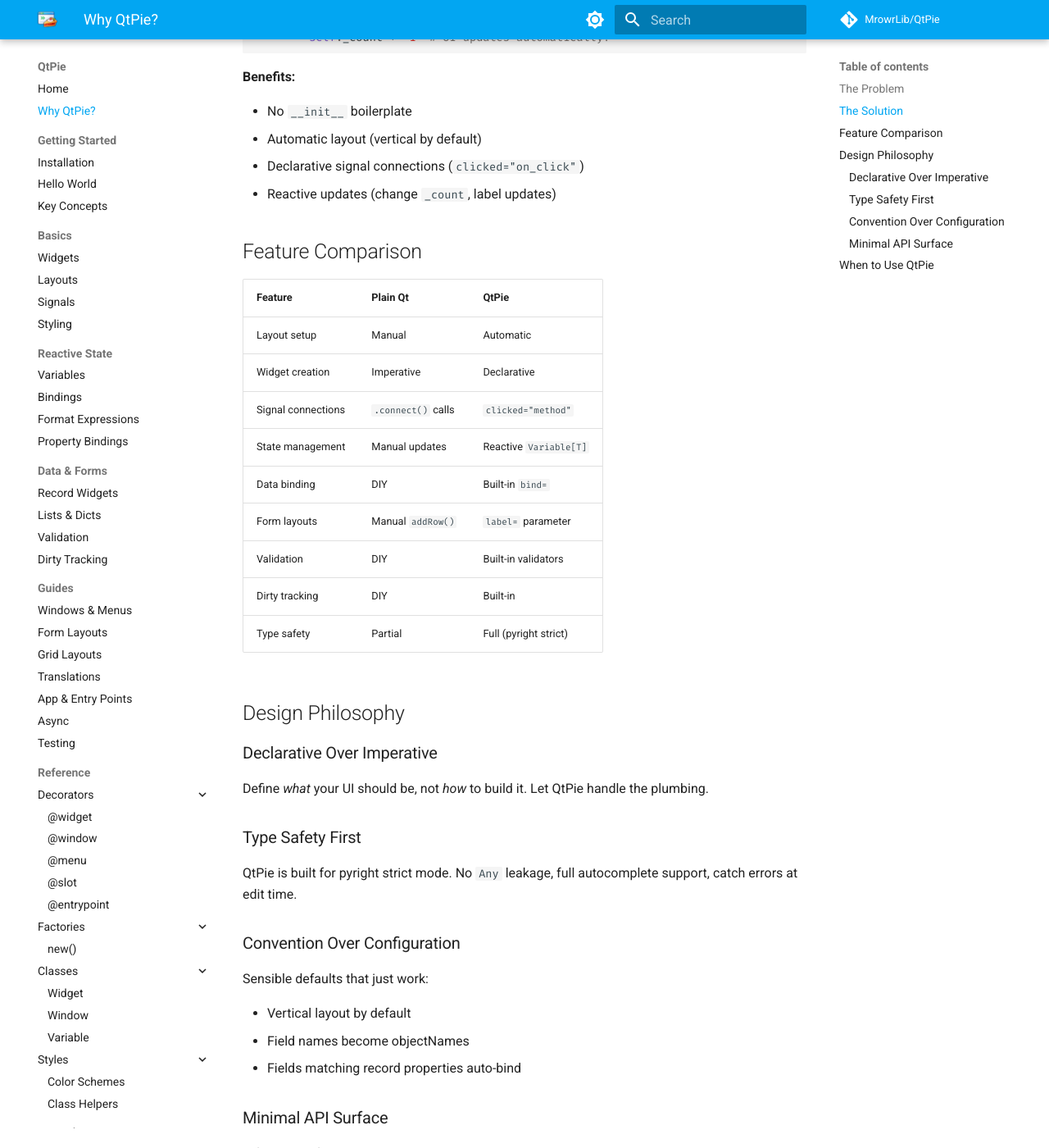
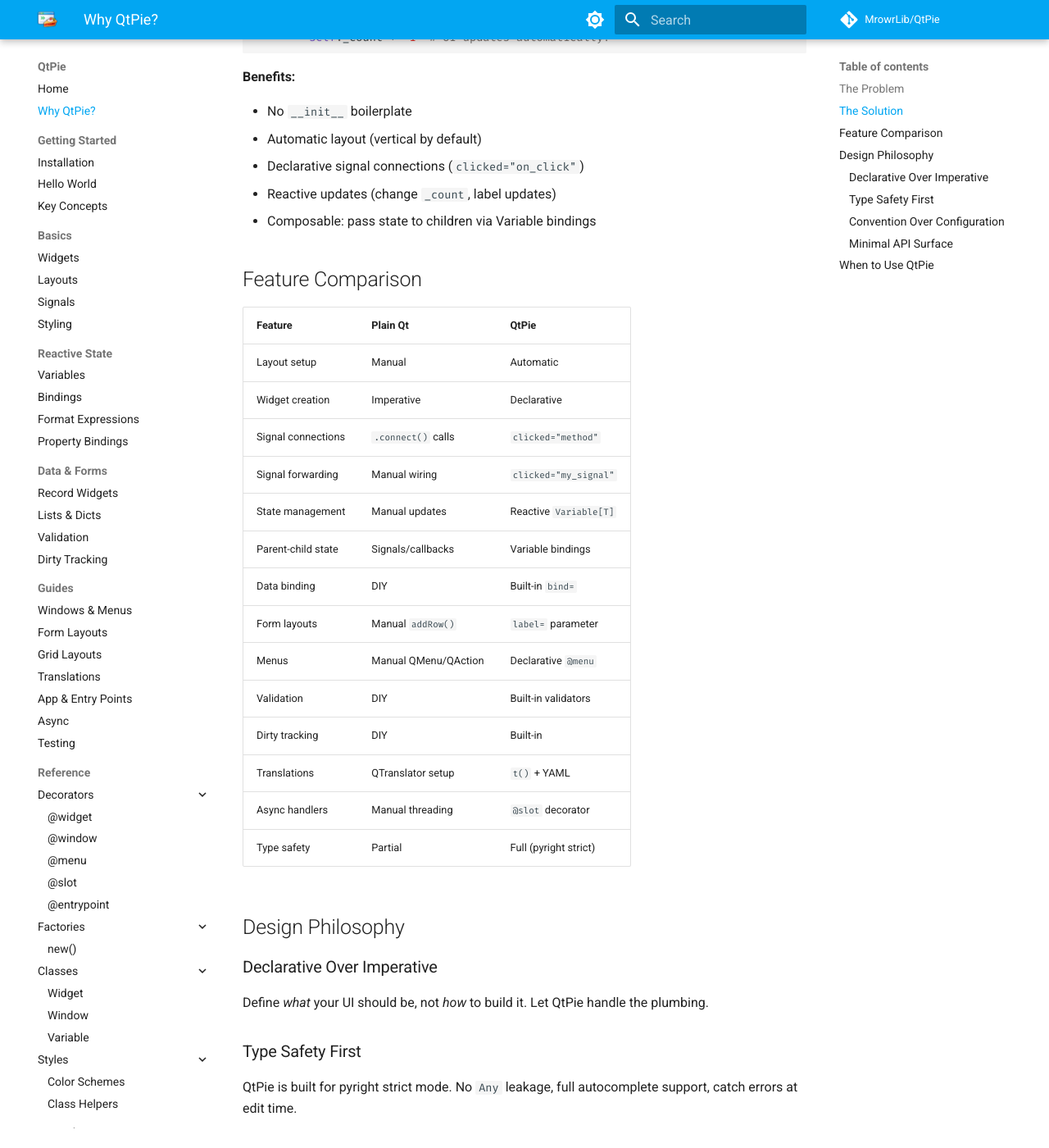
Before and after one commit to MrowrLib/QtPie, an MkDocs documentation site: the page built from docs/why-qtpie.md, in a window 1280 px wide and 1400 px high, scrolled down 1297 px. Shown: the whole window at 82% size. Built offline with MkDocs 1.6.1 and Material for MkDocs 9.7.7, drawn with Linux system fonts in a browser that asks for light colours; comment, search, counter and statistics services are not loaded; some of the changed text lies outside the part shown.

Commit message:
Docs Why QtPie? updates

```diff
--- a/docs/why-qtpie.md
+++ b/docs/why-qtpie.md
@@ -64,6 +64,7 @@
 - Automatic layout (vertical by default)
 - Declarative signal connections (`clicked="on_click"`)
 - Reactive updates (change `_count`, label updates)
+- Composable: pass state to children via Variable bindings
 
 ## Feature Comparison
 
@@ -72,11 +73,16 @@
 | Layout setup | Manual | Automatic |
 | Widget creation | Imperative | Declarative |
 | Signal connections | `.connect()` calls | `clicked="method"` |
+| Signal forwarding | Manual wiring | `clicked="my_signal"` |
 | State management | Manual updates | Reactive `Variable[T]` |
+| Parent-child state | Signals/callbacks | Variable bindings |
 | Data binding | DIY | Built-in `bind=` |
 | Form layouts | Manual `addRow()` | `label=` parameter |
+| Menus | Manual QMenu/QAction | Declarative `@menu` |
 | Validation | DIY | Built-in validators |
 | Dirty tracking | DIY | Built-in |
+| Translations | QTranslator setup | `t()` + YAML |
+| Async handlers | Manual threading | `@slot` decorator |
 | Type safety | Partial | Full (pyright strict) |
 
 ## Design Philosophy
@@ -101,10 +107,11 @@
 
 A few powerful primitives that compose well:
 
-- `@widget` / `@window` decorators
-- `new()` factory
-- `Variable[T]` for state
-- `Widget[T]` for records
+- `@widget` / `@window` / `@menu` decorators
+- `Widget`, `Window`, `Menu` base classes
+- `Widget[T]`, `Window[T]`, `Menu[T]` for record-bound views
+- `new()` factory for declaring fields
+- `Variable[T]` for reactive state
 - `bind=` for data binding
 
 ## When to Use QtPie
@@ -114,8 +121,11 @@
 - Form-heavy applications
 - Data entry and editing
 - CRUD interfaces
+- Apps with complex parent-child widget communication
+- Menu-driven applications
 - Prototyping
 - Apps with reactive state
+- Internationalized apps
 
 **Consider plain Qt for:**
 
```
